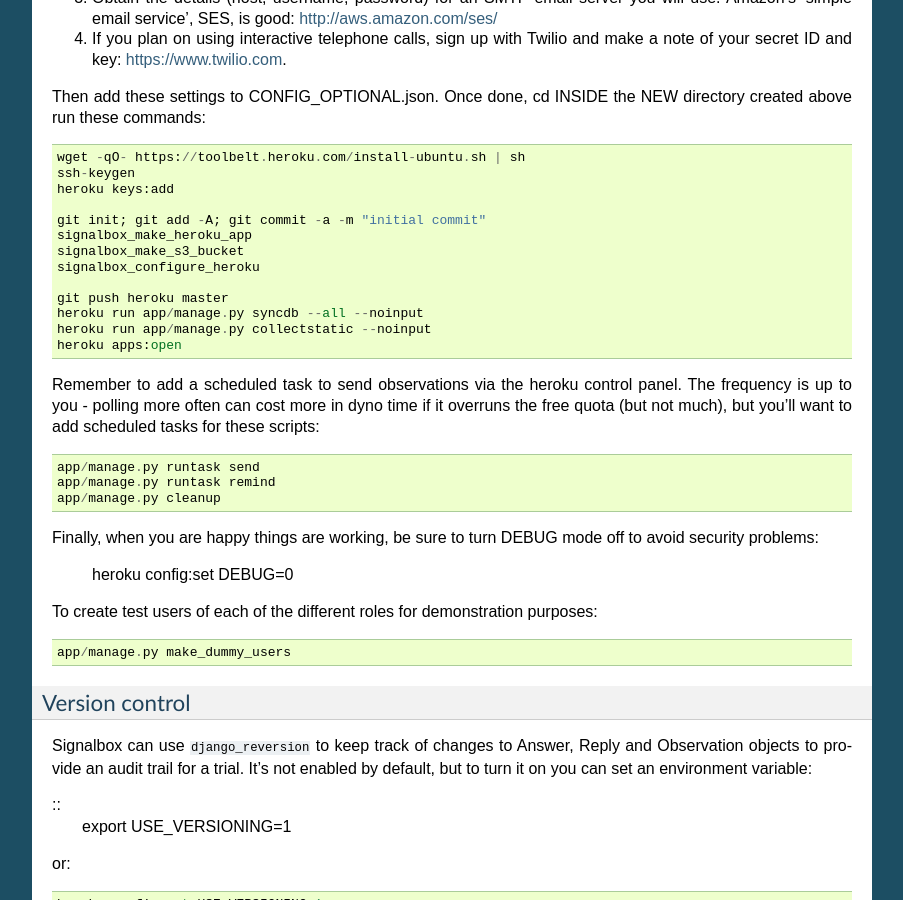
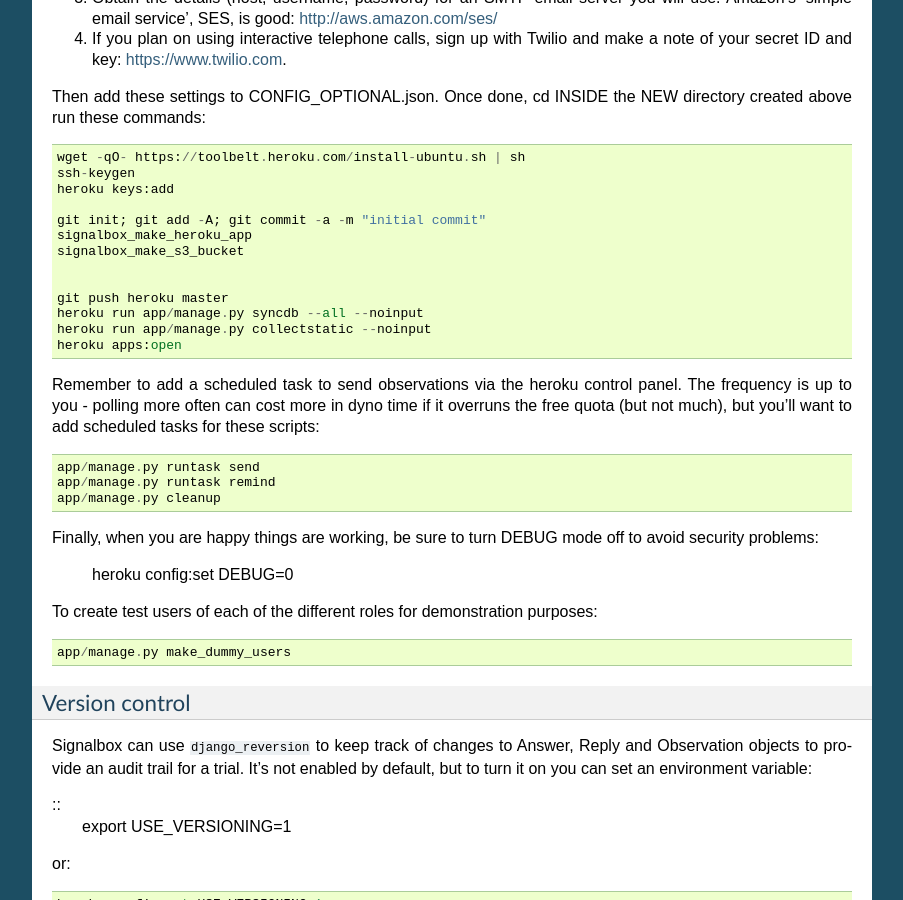
Before and after one commit to benwhalley/signalbox, a Sphinx documentation site: the page built from signalbox/docs/install.rst, in a window 1280 px wide and 900 px high, scrolled down 1021 px. Shown: the whole window, without its empty margins (198-1101 px from the left). Built offline with Sphinx 7.4.7, drawn with Linux system fonts in a browser that asks for light colours.

Commit message:
fix for this? http://stackoverflow.com/questions/11892277/gunicorn-import-error-on-heroku

```diff
--- a/signalbox/docs/install.rst
+++ b/signalbox/docs/install.rst
@@ -69,7 +69,7 @@ Then add these settings to CONFIG_OPTIONAL.json. Once done, cd INSIDE the NEW di
 	git init; git add -A; git commit -a -m "initial commit"
 	signalbox_make_heroku_app
 	signalbox_make_s3_bucket
-	signalbox_configure_heroku
+
 
 	git push heroku master
 	heroku run app/manage.py syncdb --all --noinput
```
